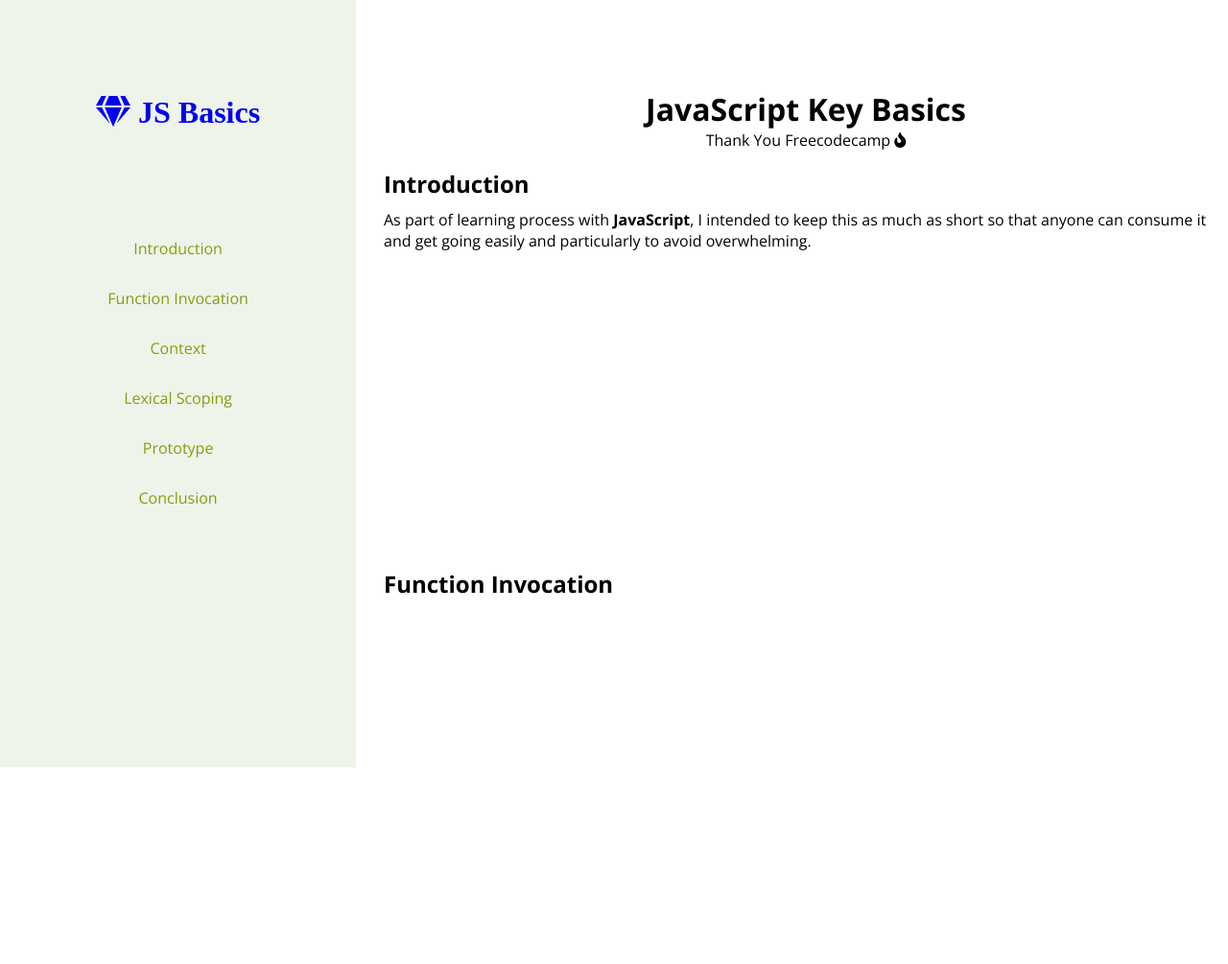
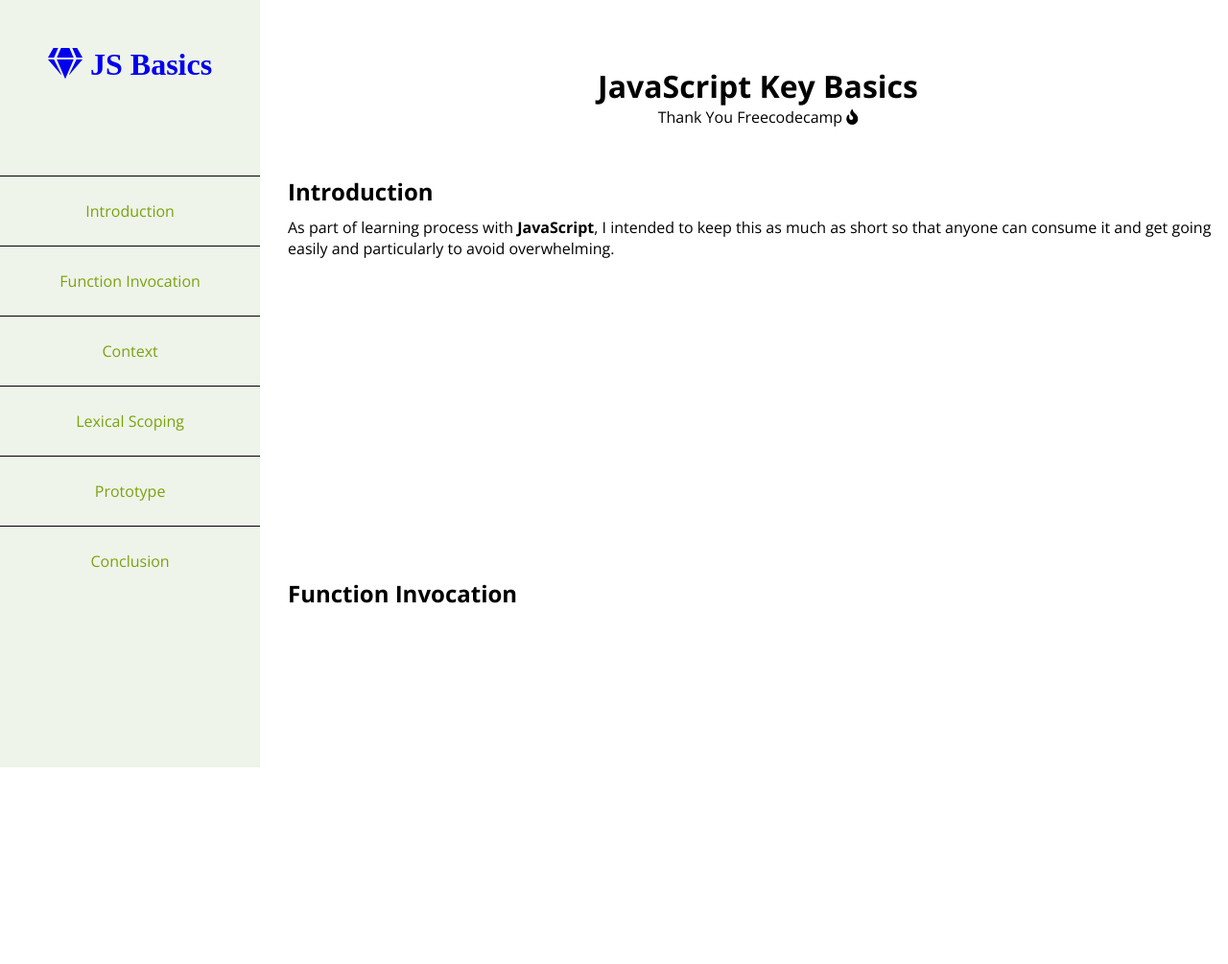
Before and after one commit to kksrini89/technical-documentation, a plain HTML site: page index.html in a window 1280 px wide. Shown: the top 1005 px of the page at 96% size. Drawn offline with nearby package versions, Linux system fonts and the light colour scheme.

Commit message:
To hide sidebar on clicking body element,Left sidebar bordering & footer styling on 767px

```diff
--- a/index.js
+++ b/index.js
@@ -15,7 +15,7 @@ if (sidebarToggleLink) {
 }
 
 document.body.addEventListener('click', function() {
-  if (sidebarToggleLink) {
-    leftSidebar.classList.toggle('minimize-menu');
+  if (sidebarToggleLink && leftSidebar.style.display === '' || leftSidebar.style.display === 'block') {
+    leftSidebar.classList.remove('minimize-menu');
   }
 });
--- a/styles.css
+++ b/styles.css
@@ -11,7 +11,7 @@
   left: 0;
   top: 0;
   background-color: #eff4ea;
-  padding: 50px;
+  /* padding: 50px; */
   text-align: center;
   transition: transform 1s ease-out;
 }
@@ -24,17 +24,20 @@
 }
 
 .left-sidebar ul {
-  padding: 50px 20px;
+  padding: 50px 0;
   list-style-type: none;
 }
 
 .left-sidebar ul li {
-  padding: 15px 0;
+  /* padding: 15px 0; */
+  border-top: 1px solid;
 }
 
 .left-sidebar ul li > a {
   text-decoration: none;
   color: #7aa20d;
+  padding: 25px;
+  display: block;
 }
 
 .left-sidebar ul li > a:hover {
@@ -50,10 +53,11 @@
 }
 
 .main {
-  margin-top: 5%;
+  margin-top: 2%;
 }
 
 .main .header {
+  margin-bottom: 50px;
   text-align: center;
 }
 
@@ -111,7 +115,7 @@
 
 @media (min-width: 768px) {
   body {
-    margin-left: 400px;
+    margin-left: 300px;
   }
 
   footer {
@@ -137,9 +141,14 @@
 
   .sidebar-toggle {
     opacity: 1;
+    margin: 0 3% 0 5%;
   }
 
   .article {
     padding: 5%;
   }
+
+  .social-media li {
+    padding: 20px 25px;
+  }
 }
```
